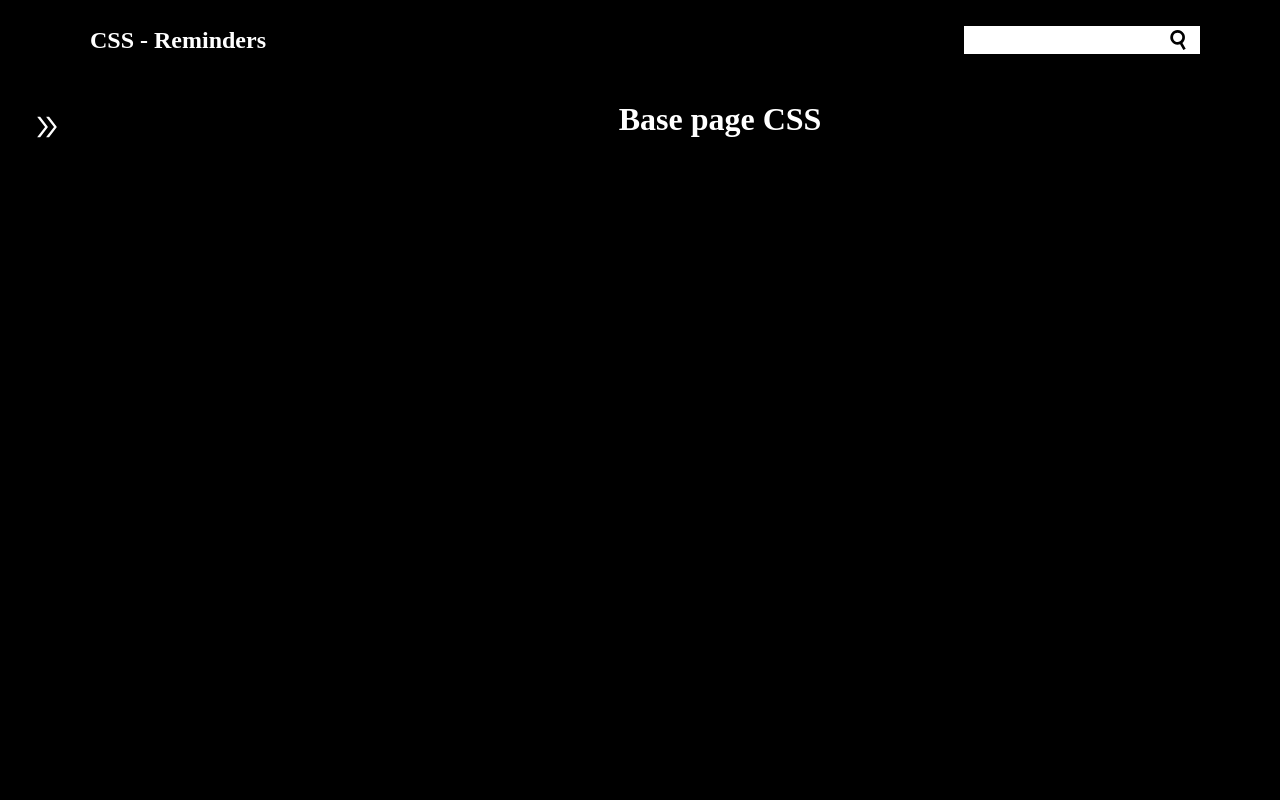
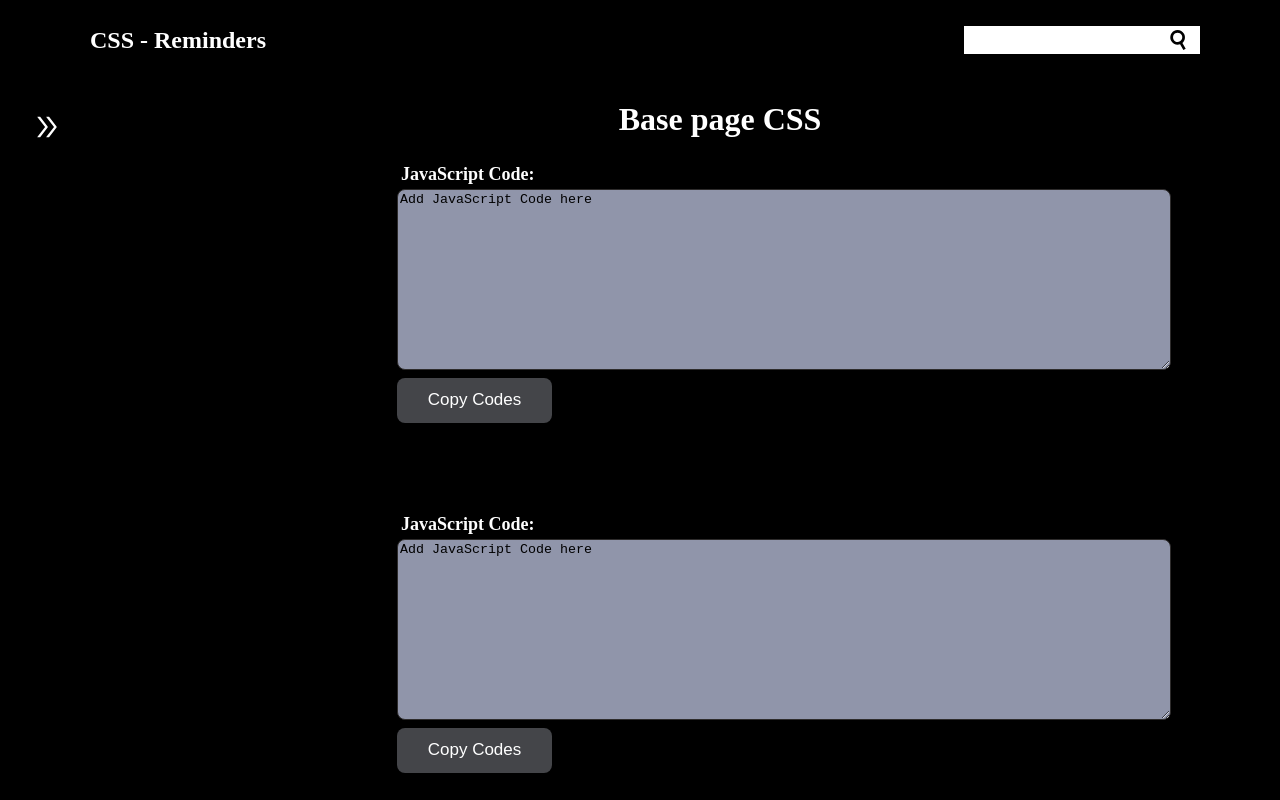
Before and after one commit to pedrosavio99/css, a React (Create React App) app: page /home in a window 1280 px wide. Shown: the top 800 px of the page. Built offline with nearby package versions, Linux system fonts and the light colour scheme.

Commit message:
Base code

```diff
--- a/src/components/CodeCopyElement/CodeCopy.jsx
+++ b/src/components/CodeCopyElement/CodeCopy.jsx
@@ -1,5 +1,4 @@
 import styled from "styled-components";
-
 
 export const CodeCopyDiv = styled.div`
   .left {
@@ -9,15 +8,69 @@ export const CodeCopyDiv = styled.div`
   h1 {
     text-align: center;
   }
-  justify-content: center;
-  align-items: center;
   color: white;
-  height: 100vh;
+  height: 100%;
+  width: 100%;
+
+  .text-boxes {
+    display: flex;
+    flex-direction: column;
+    align-items: center;
+    margin-left: 8rem;
+  }
+  .text-boxes .text-box {
+    display: flex;
+    flex-direction: column;
+    height: 350px;
+  }
+  .text-boxes .text-box .topic {
+    font-size: 18px;
+    font-weight: 600;
+    color: #fdfdfd;
+    margin: 4px;
+  }
+  .text-boxes .text-box textarea {
+    height: 50%;
+    width: 60vw !important;
+
+    border: 1px solid #2e2c2c;
+    border-radius: 8px;
+    background: #9095aa;
+  }
+  .text-box textarea::-webkit-scrollbar {
+    display: none;
+  }
+  .text-boxes .text-box button {
+    height: 45px;
+    width: 155px;
+    color: #fff;
+    background: #444549;
+    outline: none;
+    border: none;
+    border-radius: 8px;
+    font-size: 17px;
+    font-weight: 400;
+    margin: 8px 0;
+    cursor: pointer;
+    transition: all 0.4s ease;
+  }
+  .text-boxes .text-box button:hover {
+    background: #3a4153;
+  }
 
   @media screen and (max-width: 768px) {
     .left {
       margin-left: 0rem;
       margin-right: 0rem;
     }
+    .text-boxes {
+      margin-left: 0rem;
+      margin-right: 0rem;
+      margin-left: 4vw;
+    }
+    .text-boxes .text-box textarea {
+      height: 50%;
+      width: 90vw !important ;
+    }
   }
 `;
--- a/src/components/CodeCopyElement/index.js
+++ b/src/components/CodeCopyElement/index.js
@@ -7,7 +7,35 @@ const CodeCopyComponent = () => {
       <CodeCopyDiv>
         <div className="left">
           <h1> Base page CSS </h1>
+          <div class="text-boxes">
+            <div class="text-box JSBox">
+              <div class="topic">JavaScript Code:</div>
+              <textarea id="JSBox" readonly>
+                Add JavaScript Code here
+              </textarea>
+              <button id="JSButton">Copy Codes</button>
+            </div>
+          </div>
+          <div class="text-boxes">
+            <div class="text-box JSBox">
+              <div class="topic">JavaScript Code:</div>
+              <textarea id="JSBox" readonly>
+                Add JavaScript Code here
+              </textarea>
+              <button id="JSButton">Copy Codes</button>
+            </div>
+          </div>
+          <div class="text-boxes">
+            <div class="text-box JSBox">
+              <div class="topic">JavaScript Code:</div>
+              <textarea id="JSBox" >
+                Add JavaScript Code here
+              </textarea>
+              <button id="JSButton">Copy Codes</button>
+            </div>
+          </div>
         </div>
+
       </CodeCopyDiv>
     </>
   );
```
